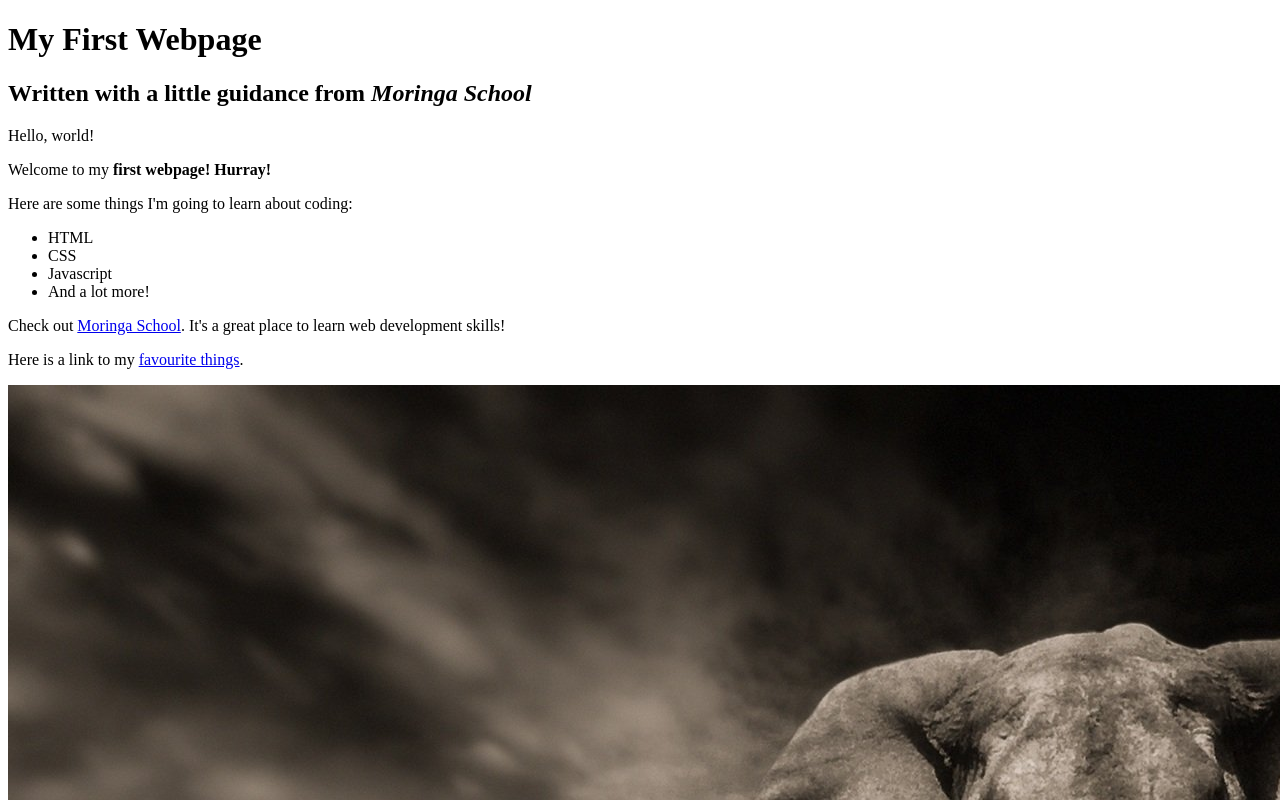
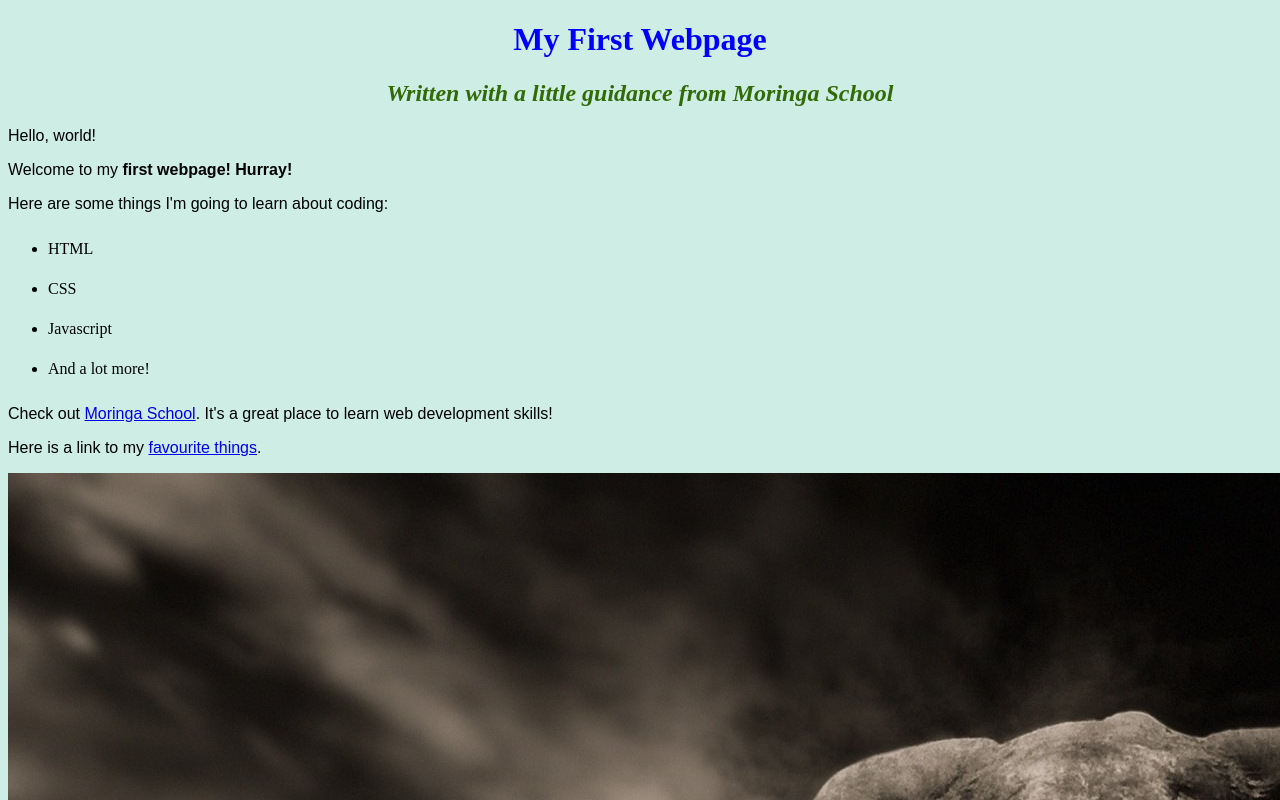
Before and after one commit to SarahKamunya/webpage, a plain HTML site: page index.html in a window 1280 px wide. Shown: the top 800 px of the page. Drawn offline with Linux system fonts and the light colour scheme.

Commit message:
change my-first-webpage to index.html

```diff
--- /dev/null
+++ b/css/style.css
@@ -0,0 +1,25 @@
+h1 {
+    color: #00f;
+    text-align: center;
+}
+
+h2{
+    color: #316b07;
+    font-style: italic;
+    text-align: center;
+}
+
+p{
+    font-family: sans-serif ;
+}
+ul{
+    line-height: 40px;
+}
+
+ol{
+    line-height: 40px;
+
+}
+body{
+    background-color: #ceede4;
+}
--- a/my-first-webpage.html
+++ b/index.html
@@ -5,6 +5,7 @@
     <meta http-equiv="X-UA-Compatible" content="IE=edge">
     <meta name="viewport" content="width=device-width, initial-scale=1.0">
     <title>My First Webpage</title>
+    <link href="css/style.css" rel="stylesheet" type="text/css">
 </head>
 <body>
     <h1>My First Webpage</h1>
```
Also changed, not shown: favourite-things.html (+1 -0 lines), 1 other file.
